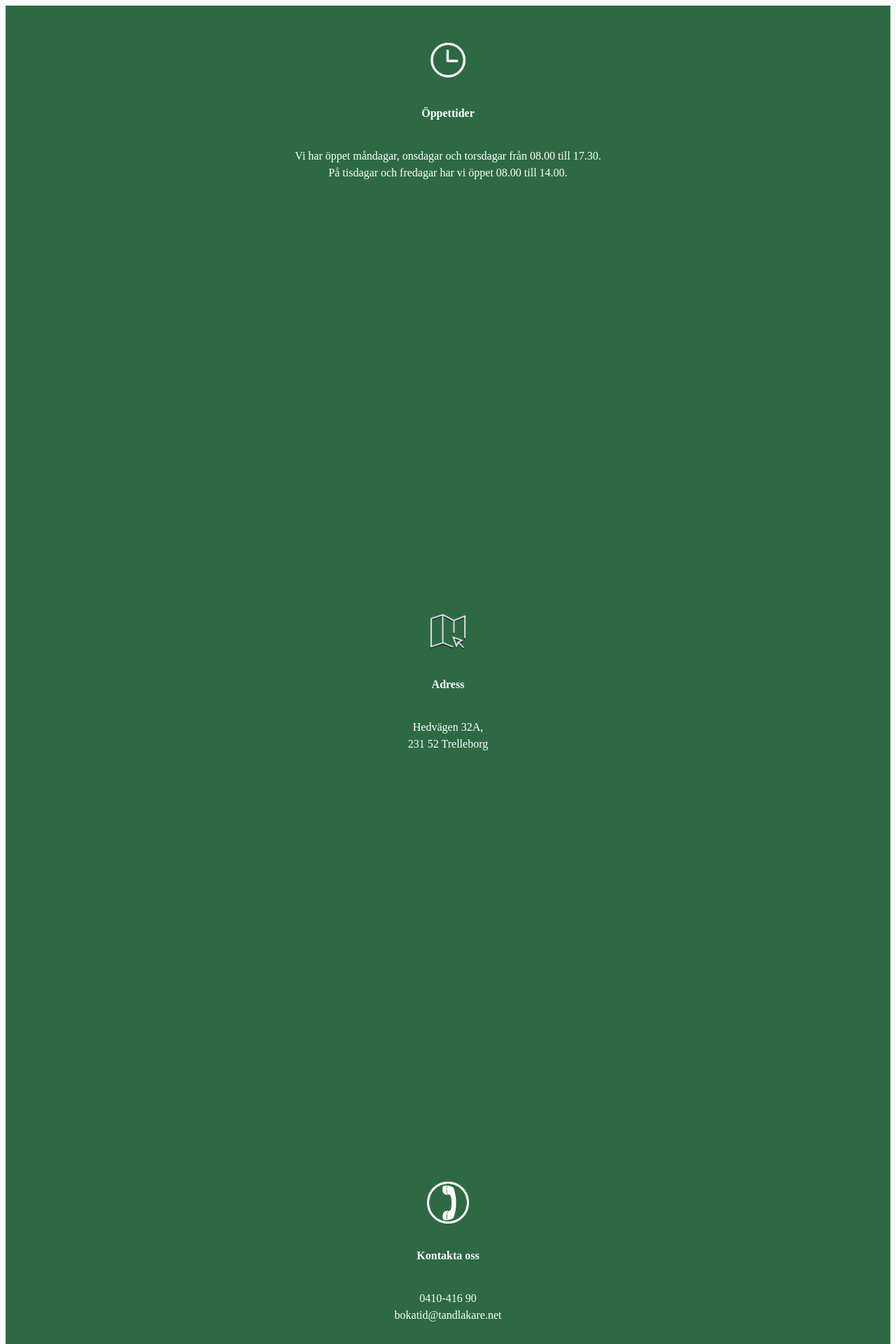
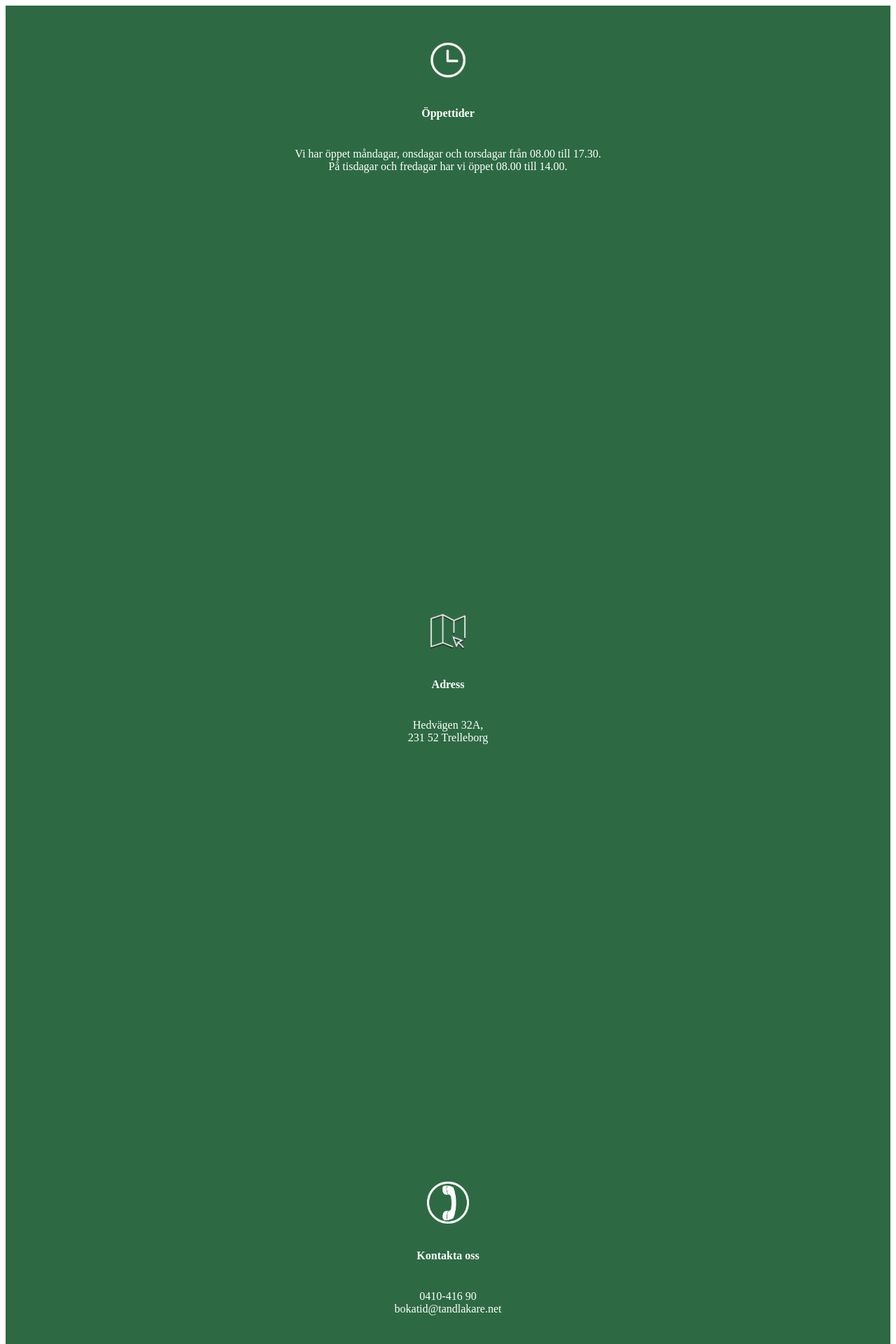
Before and after one commit to GlennJohansson85/trelleborgs-tandklinik, a Django app: template templates/footer.html in a window 1280 px wide. Shown: the top 1920 px of the page at 70% size. Run offline with Django 3.2, Linux system fonts and the light colour scheme; the template is opened without the code that fills it, so the values that code supplies are empty.

Commit message:
Update css

```diff
--- a/static/css/footer.css
+++ b/static/css/footer.css
@@ -36,4 +36,5 @@
     .footer {
         font-size: 12px;
     }
+
 }
--- a/templates/footer.html
+++ b/templates/footer.html
@@ -6,6 +6,7 @@
     <footer class="footer">
         <div class="container-fluid px-0">
             <div class="row d-flex align-items-stretch g-0">
+
                 <!-- Öppettider -->
                 <div class="col-md-3 d-flex">
                     <div class="content-box footer-box">
@@ -13,13 +14,14 @@
                         <h4 class="mb-4">
                             Öppettider
                         </h4>
-                        <p class="footer-text">
+                        <p class="breadtext">
                             Vi har öppet måndagar, onsdagar och torsdagar från 08.00 till 17.30.
                             <br>
                             På tisdagar och fredagar har vi öppet 08.00 till 14.00.
                         </p>
                     </div>
                 </div>
+
                 <!-- Adress -->
                 <div class="col-md-3 d-flex">
                     <div class="content-box footer-box">
@@ -27,13 +29,14 @@
                         <h4 class="mb-4">
                             Adress
                         </h4>
-                        <p class="footer-text">
+                        <p class="breadtext">
                             Hedvägen 32A,
                             <br>
                             231 52 Trelleborg
                         </p>
                     </div>
                 </div>
+
                 <!-- Kontakta oss -->
                 <div class="col-md-3 d-flex">
                     <div class="content-box footer-box">
@@ -42,13 +45,14 @@
                             Kontakta oss
                         </h4>
 
-                        <p class="footer-text">
+                        <p class="breadtext">
                             0410-416 90
                             <br>
                             bokatid@tandlakare.net
                         </p>
                     </div>
                 </div>
+
                 <!-- Patientinformation -->
                 <div class="col-md-3 d-flex">
                     <div class="content-box footer-box">
@@ -56,7 +60,7 @@
                         <h4 class="mb-4">
                             Patientinformation
                         </h4>
-                        <p class="footer-text">
+                        <p class="breadtext">
                             Läs mer om vår Patientinformation här >>
                         </p>
                     </div>
```
Also changed, not shown: static/css/style.css (line endings or trailing spaces).
